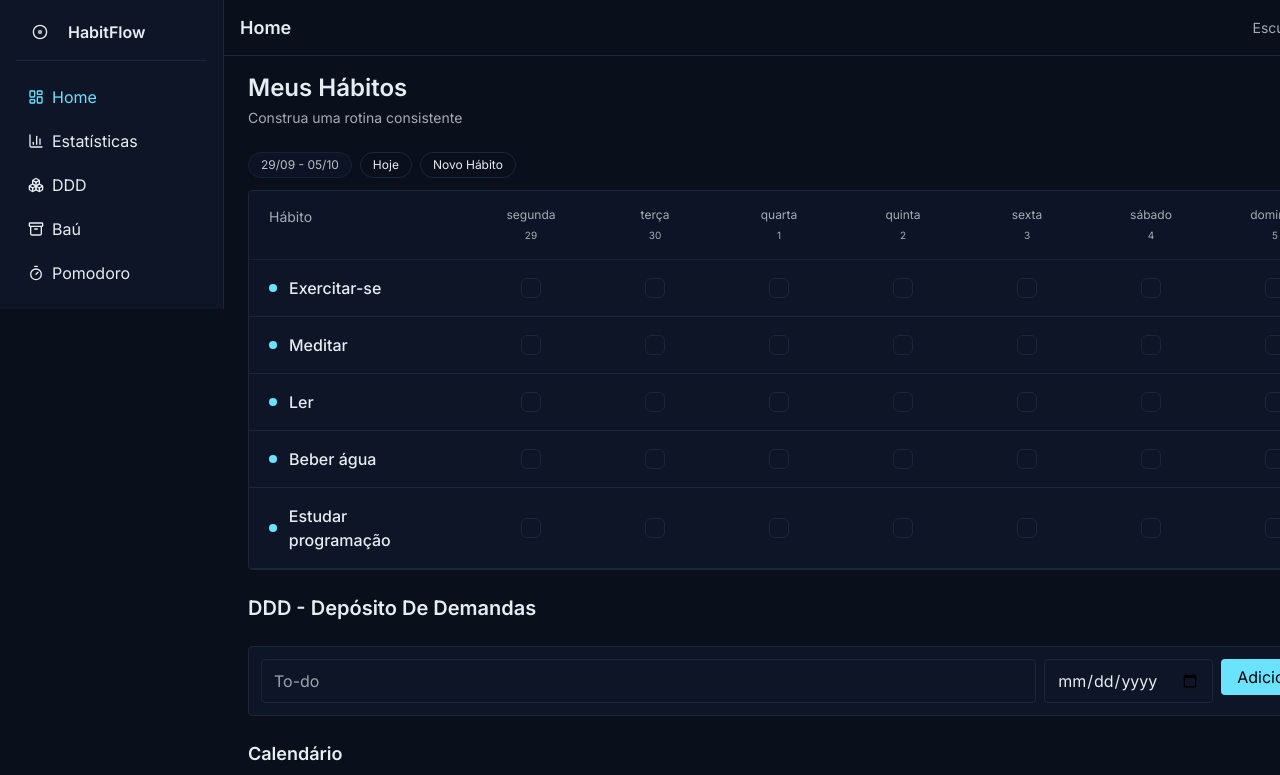
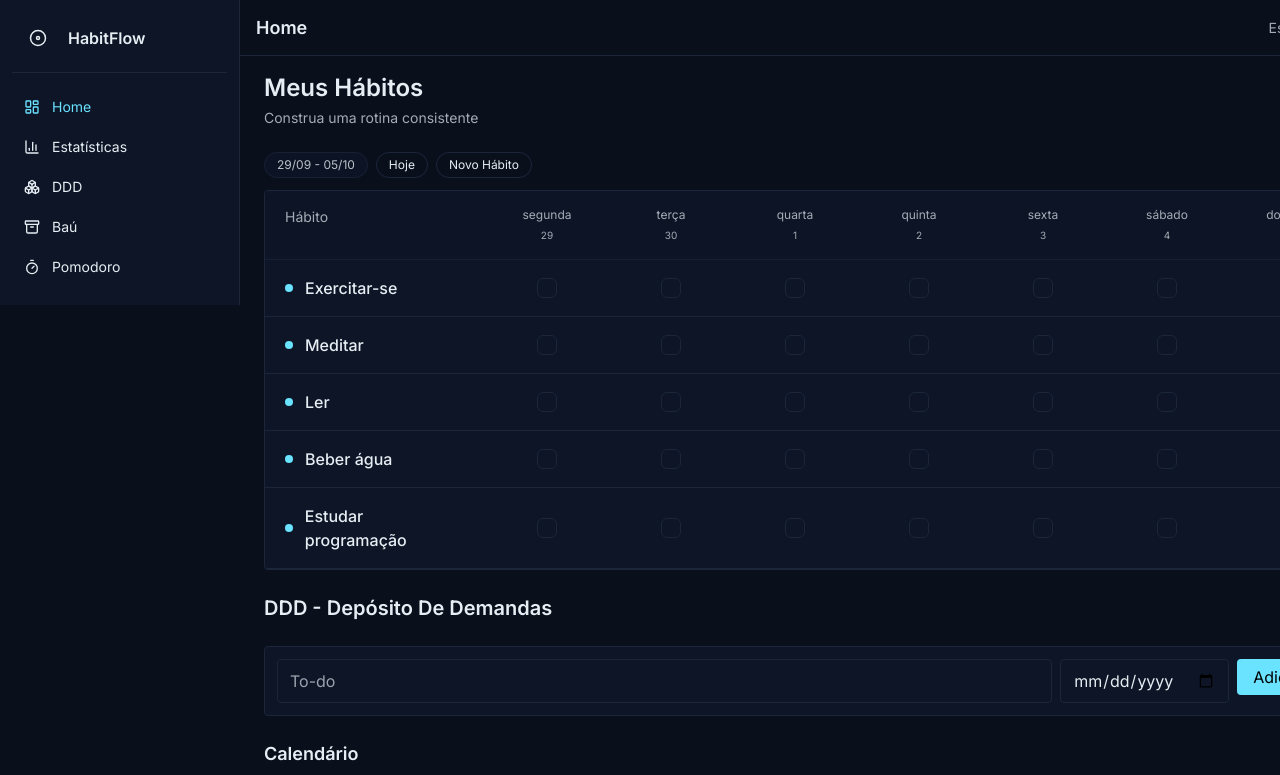
Before and after one commit to BrunoM-Leite/ddd-task-manager, a React (Vite) app: page / in a window 1280 px wide. Shown: the top 775 px of the page. Built offline with nearby package versions, Linux system fonts and the light colour scheme.

Commit message:
feat(sidebar): width, spacing, rounded active items, brand header

```diff
--- a/src/components/Sidebar.tsx
+++ b/src/components/Sidebar.tsx
@@ -2,29 +2,57 @@ import { NavLink } from 'react-router-dom'
 import { LayoutDashboard, BarChart3, Boxes, Archive, Timer, Disc } from 'lucide-react'
 
 export function Sidebar() {
+  const baseItem = 'flex items-center gap-3 px-3 py-2 rounded-xl my-1 text-sm transition-colors'
   return (
-    <aside className="hidden md:flex w-56 shrink-0 border-r border-[var(--border)] p-4 flex-col gap-1 bg-[var(--card)]">
-      <div className="flex items-center gap-3 px-2 pb-3 mb-3 border-b border-[var(--border)]">
-        <div className="w-8 h-8 rounded-full bg-[var(--muted)]/20 flex items-center justify-center">
-          <Disc size={16} />
+    <aside className="hidden md:flex w-60 shrink-0 border-r border-[var(--border)] px-3 pt-5 pb-4 flex-col bg-[var(--card)]">
+      <div className="flex items-center gap-3 px-2 pb-4 mb-3 border-b border-[var(--border)]">
+        <div className="w-9 h-9 rounded-full bg-[var(--muted)]/20 flex items-center justify-center">
+          <Disc size={18} />
         </div>
         <div className="font-semibold">HabitFlow</div>
       </div>
-      <NavLink to="/" className={({ isActive }: { isActive: boolean }) => `flex items-center gap-2 px-3 py-2 rounded hover:bg-[var(--muted)]/10 ${isActive ? 'bg-[var(--muted)]/10 text-[var(--primary)]' : ''}`}>
-        <LayoutDashboard size={16} /> Home
-      </NavLink>
-      <NavLink to="/estatisticas" className={({ isActive }: { isActive: boolean }) => `flex items-center gap-2 px-3 py-2 rounded hover:bg-[var(--muted)]/10 ${isActive ? 'bg-[var(--muted)]/10 text-[var(--primary)]' : ''}`}>
-        <BarChart3 size={16} /> Estatísticas
-      </NavLink>
-      <NavLink to="/ddd" className={({ isActive }: { isActive: boolean }) => `flex items-center gap-2 px-3 py-2 rounded hover:bg-[var(--muted)]/10 ${isActive ? 'bg-[var(--muted)]/10 text-[var(--primary)]' : ''}`}>
-        <Boxes size={16} /> DDD
-      </NavLink>
-      <NavLink to="/bau" className={({ isActive }: { isActive: boolean }) => `flex items-center gap-2 px-3 py-2 rounded hover:bg-[var(--muted)]/10 ${isActive ? 'bg-[var(--muted)]/10 text-[var(--primary)]' : ''}`}>
-        <Archive size={16} /> Baú
-      </NavLink>
-      <NavLink to="/pomodoro" className={({ isActive }: { isActive: boolean }) => `flex items-center gap-2 px-3 py-2 rounded hover:bg-[var(--muted)]/10 ${isActive ? 'bg-[var(--muted)]/10 text-[var(--primary)]' : ''}`}>
-        <Timer size={16} /> Pomodoro
-      </NavLink>
+      <nav className="flex-1">
+        <NavLink
+          to="/"
+          className={({ isActive }: { isActive: boolean }) =>
+            `${baseItem} ${isActive ? 'bg-[var(--muted)]/30 text-[var(--primary)]' : 'hover:bg-[var(--muted)]/10'}`
+          }
+        >
+          <LayoutDashboard size={16} /> <span>Home</span>
+        </NavLink>
+        <NavLink
+          to="/estatisticas"
+          className={({ isActive }: { isActive: boolean }) =>
+            `${baseItem} ${isActive ? 'bg-[var(--muted)]/30 text-[var(--primary)]' : 'hover:bg-[var(--muted)]/10'}`
+          }
+        >
+          <BarChart3 size={16} /> <span>Estatísticas</span>
+        </NavLink>
+        <NavLink
+          to="/ddd"
+          className={({ isActive }: { isActive: boolean }) =>
+            `${baseItem} ${isActive ? 'bg-[var(--muted)]/30 text-[var(--primary)]' : 'hover:bg-[var(--muted)]/10'}`
+          }
+        >
+          <Boxes size={16} /> <span>DDD</span>
+        </NavLink>
+        <NavLink
+          to="/bau"
+          className={({ isActive }: { isActive: boolean }) =>
+            `${baseItem} ${isActive ? 'bg-[var(--muted)]/30 text-[var(--primary)]' : 'hover:bg-[var(--muted)]/10'}`
+          }
+        >
+          <Archive size={16} /> <span>Baú</span>
+        </NavLink>
+        <NavLink
+          to="/pomodoro"
+          className={({ isActive }: { isActive: boolean }) =>
+            `${baseItem} ${isActive ? 'bg-[var(--muted)]/30 text-[var(--primary)]' : 'hover:bg-[var(--muted)]/10'}`
+          }
+        >
+          <Timer size={16} /> <span>Pomodoro</span>
+        </NavLink>
+      </nav>
     </aside>
   )
 }
```
